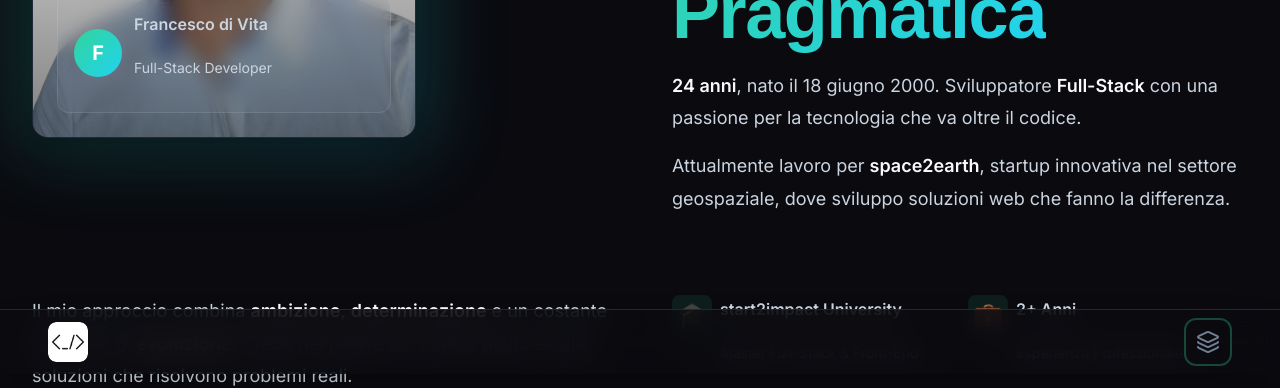
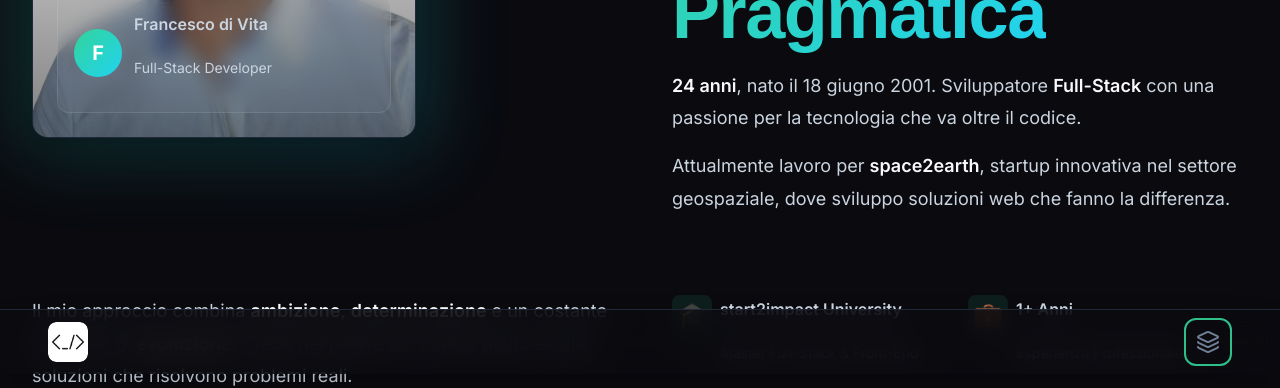
Before and after one commit to mister-nothing00/portfolio-personale, a Next.js app: page /about in a window 1280 px wide. Shown: the part 426-814 px from the top of the page. Built offline with nearby package versions, Linux system fonts and the light colour scheme; a web font is replaced by a local one.

Commit message:
Aggiustamenti

```diff
--- a/src/app/about/page.js
+++ b/src/app/about/page.js
@@ -1,6 +1,7 @@
 import Image from "next/image";
 import Link from "next/link";
 import Breadcrumbs from "@/components/ui/Breadcrumbs";
+import Script from "next/script";
 
 // ============================================
 // METADATA SPECIFICI PER ABOUT PAGE
@@ -32,7 +33,7 @@ export default function AboutPage() {
   return (
     <>
       {/* Schema.org JSON-LD per About */}
-      <script
+      <Script
         type="application/ld+json"
         dangerouslySetInnerHTML={{
           __html: JSON.stringify({
@@ -44,7 +45,7 @@ export default function AboutPage() {
               alternateName: "Francesco di Vita",
               description:
                 "Full-Stack Developer con esperienza in React, Next.js e React Native",
-              birthDate: "2000-06-18",
+              birthDate: "2001-06-18",
               jobTitle: "Full-Stack Developer",
               url: "https://portfolio-personale-alpha.vercel.app",
             },
@@ -138,7 +139,7 @@ export default function AboutPage() {
                   <strong className="text-[var(--text-primary)]">
                     24 anni
                   </strong>
-                  , nato il 18 giugno 2000. Sviluppatore{" "}
+                  , nato il 18 giugno 2001. Sviluppatore{" "}
                   <strong className="text-[var(--text-primary)]">
                     Full-Stack
                   </strong>{" "}
@@ -219,7 +220,7 @@ export default function AboutPage() {
                     </div>
                     <div>
                       <p className="font-semibold text-[var(--text-primary)]">
-                        2+ Anni
+                        1+ Anni
                       </p>
                       <p className="text-sm text-[var(--text-muted)]">
                         Esperienza Professionale
--- a/src/components/ui/BottomNav.jsx
+++ b/src/components/ui/BottomNav.jsx
@@ -99,7 +99,7 @@ export default function BottomNav() {
                 className={`absolute inset-0 rounded-xl border-2 transition-all duration-300 ${
                   showMenu
                     ? "border-[var(--accent-primary)] scale-105"
-                    : "border-[var(--accent-primary)]/30 group-hover:border-[var(--accent-primary)]/60"
+                    : "border-[var(--accent-primary)]/90 group-hover:border-[var(--accent-primary)]/60"
                 }`}
               />
               {/* Glow when active */}
```
